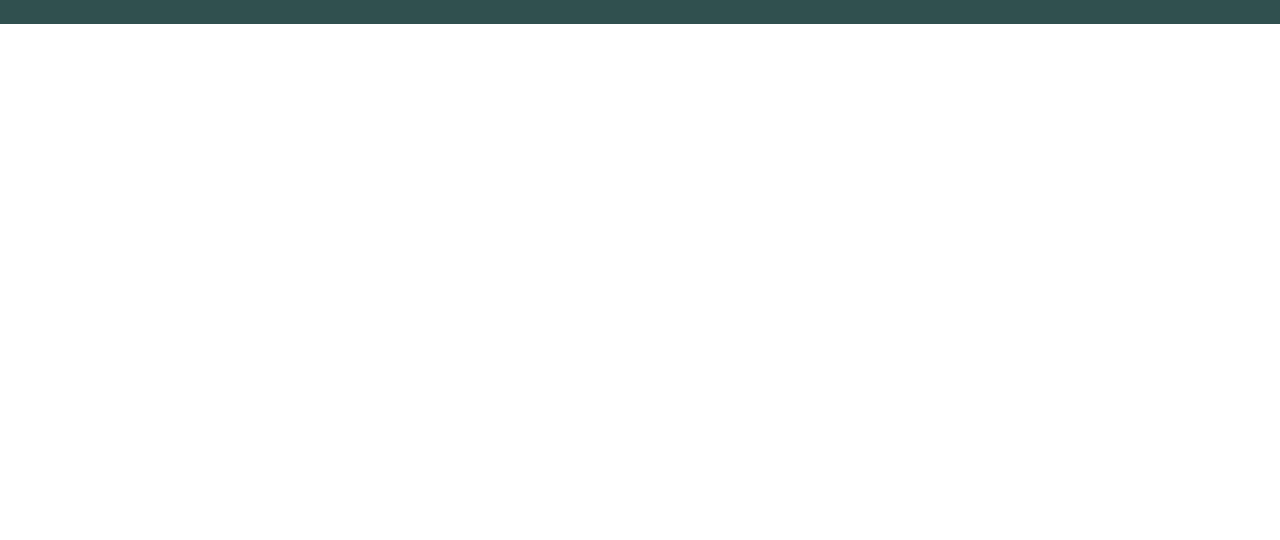
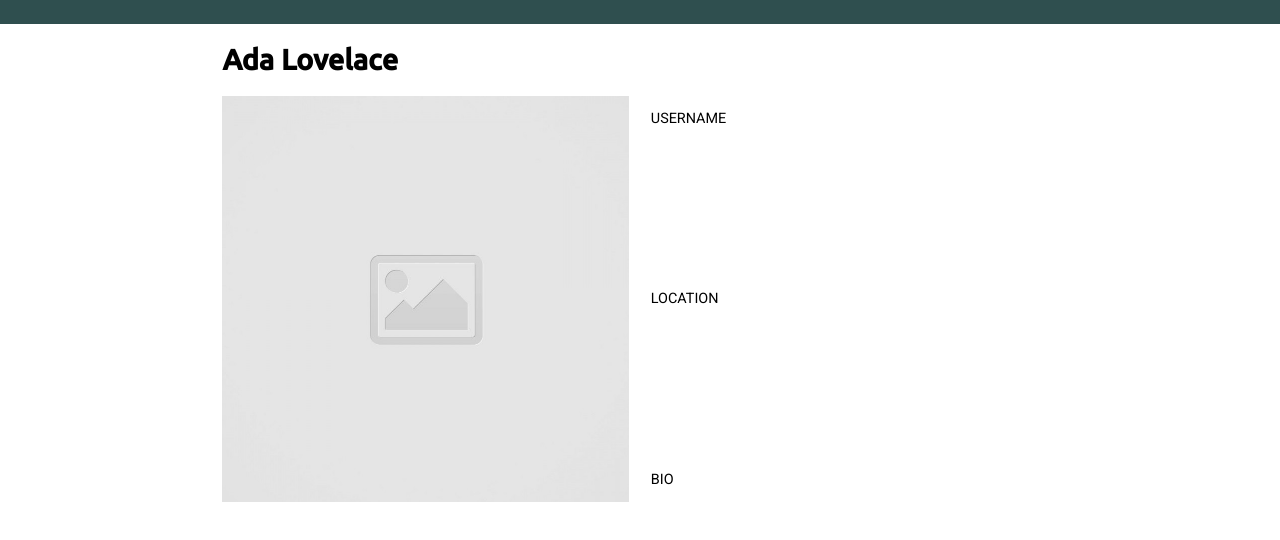
Before and after one commit to ChrisGitmed/code-journal, a website: page index.html in a window 1280 px wide. Shown: the part 62-602 px from the top of the page. Drawn offline with Linux system fonts and the light colour scheme.

Commit message:
Build an example profile in the data-view=profile with HTML and CSS

```diff
--- a/index.html
+++ b/index.html
@@ -58,7 +58,25 @@
 
     </div>
 
-    <div data-view="profile"></div>
+    <div data-view="profile" class="">
+      <h1 class="column-full">Ada Lovelace</h1>
+      <div class="row">
+        <img class="column-half contain padding-bottom" src="images/placeholder-image-square.jpg" alt="Profile picture">
+        <div class="column-half flex-column">
+          <div class="padding-bottom">
+            <p>USERNAME</p>
+          </div>
+          <div class="padding-bottom">
+            <p>LOCATION</p>
+          </div>
+          <div class="padding-bottom">
+            <p>BIO</p>
+          </div>
+
+        </div>
+      </div>
+
+    </div>
   </main>
 
   <script src="js/data.js"></script>
```
